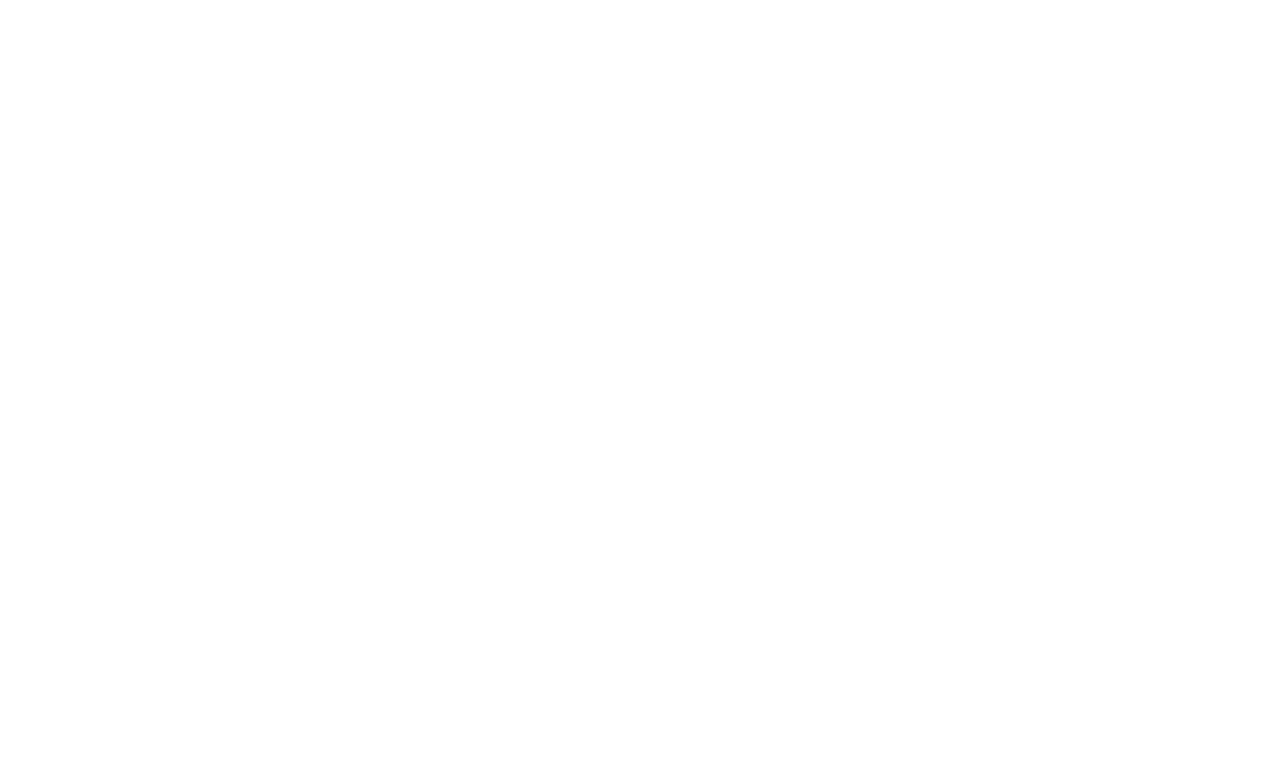
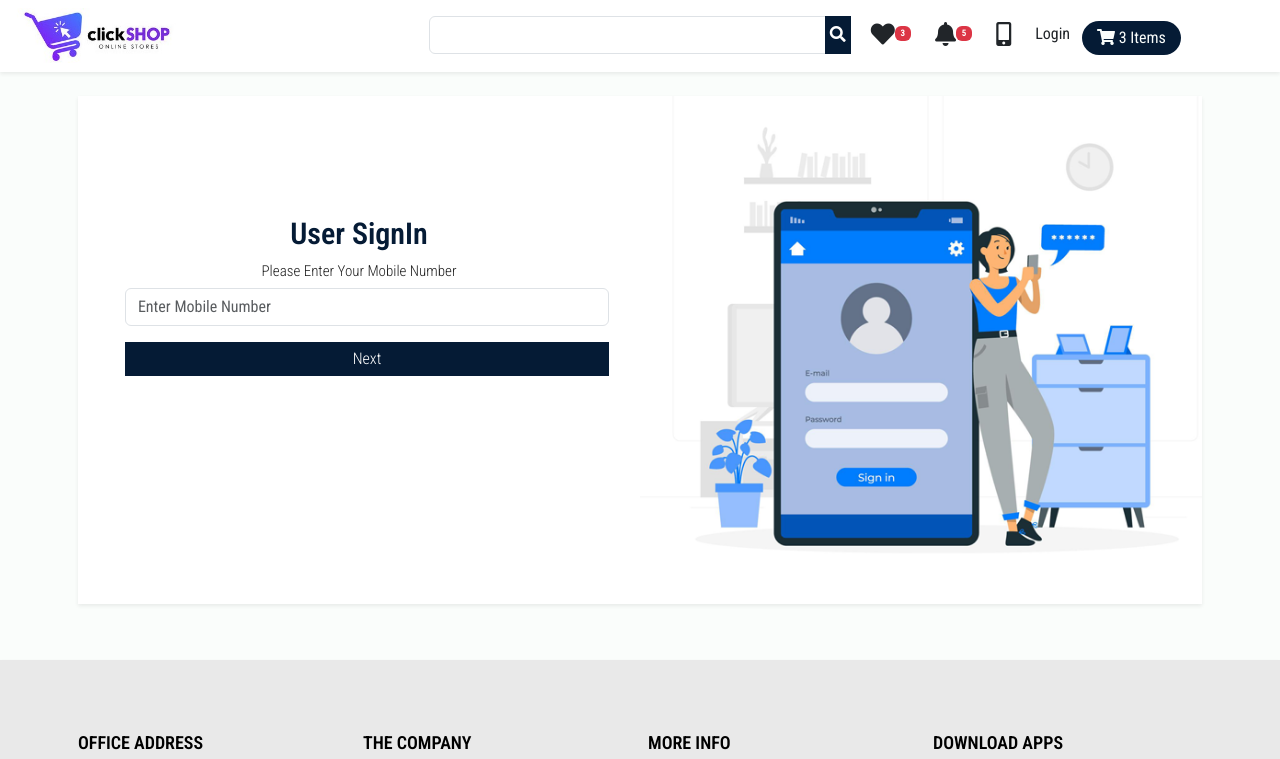
Before and after one commit to Medo3-coder/PWA-Ecommerce-App, a React (Create React App) app in the folder frontend/: page /login in a window 1280 px wide. Before the commit this address had no page. Shown: the top 759 px of the page. Built offline with nearby package versions, Linux system fonts and the light colour scheme.

Commit message:
User Login Register Component

```diff
--- a/frontend/src/assets/css/button.css
+++ b/frontend/src/assets/css/button.css
@@ -5,6 +5,16 @@
 .btn:focus {
     box-shadow: none;
 }
+
+.site-btn-login{
+    font-weight: 300;
+    padding: 5px;
+    font-family: 'Roboto Condensed', sans-serif;
+    width: 100%;
+    color: white !important;
+    background: #051b35 !important;
+}
+
 .site-btn{
     font-weight: 300;
     padding: 5px;
--- /dev/null
+++ b/frontend/src/assets/css/common.css
@@ -0,0 +1,38 @@
+html {
+    height: auto !important;
+}
+body {
+    background-color: #FAFDFB !important;
+    font-size: 15px;
+    font-family: 'Roboto Condensed', sans-serif;
+    font-weight: 300;
+    color: #212121;
+    position: initial !important;
+    min-height: initial !important;
+    top: auto !important;
+}
+
+.goog-te-banner-frame {
+    top:initial;
+    bottom: 0;
+    display: none;
+}
+
+
+
+.BetweenTwoSection{
+    margin-top: 60px;
+    margin-bottom: 60px;
+}
+
+.TopSection{
+    margin-top: 100px;
+}
+
+.Link{
+    text-decoration: none !important;
+}
+
+.Link:hover{
+    text-decoration: none !important;
+}
--- a/frontend/src/assets/css/custom.css
+++ b/frontend/src/assets/css/custom.css
@@ -11,6 +11,9 @@
 @import "megaMenuMobile.css";
 @import "responsive.css";
 @import "megaMenuDesktop.css";
+@import "onboard.css";
+@import "common.css";
+
 
 
 
--- /dev/null
+++ b/frontend/src/assets/css/onboard.css
@@ -0,0 +1,10 @@
+.onboardBanner{
+    width: 100% !important;
+    height: auto;
+    object-fit: cover;
+}
+.onboardForm{
+    margin-top: 70px;
+    margin-bottom: 70px;
+    width: 90%;
+}
--- a/frontend/src/assets/css/typo.css
+++ b/frontend/src/assets/css/typo.css
@@ -5,6 +5,14 @@
     font-size: 20px;
     font-family: 'Roboto Condensed', sans-serif;
     font-weight: 400;
+}
+.section-title-login {
+    margin-top: 50px;
+    margin-bottom: 10px;
+    color: #051b35;
+    font-size: 30px;
+    font-family: 'Roboto Condensed', sans-serif;
+    font-weight: 600;
 }
 .section-sub-title {
     color: #212121;
--- a/frontend/src/components/common/NavMenuDesktop.jsx
+++ b/frontend/src/components/common/NavMenuDesktop.jsx
@@ -27,9 +27,9 @@
 
   }
 
-  const menuBarClickHandler = () => {
-    sideNavOpenClose();
-  }
+  // const menuBarClickHandler = () => {
+  //   sideNavOpenClose();
+  // }
 
   const contentOverlayClickHandler = () => {
     sideNavOpenClose();
@@ -80,7 +80,7 @@
                   </sup>
                 </Link>
                 <a className="btn" href="test"> <i className="fa h4 fa-mobile-alt"></i></a>
-                <Link to="/" className="h4 btn">Login </Link>
+                <Link to="/login" className="h4 btn">Login </Link>
 
                 <Button className="cart-btn"><i className="fa fa-shopping-cart"></i> 3 Items</Button>
               </Col>
--- a/frontend/src/components/common/NavMenuMoblie.jsx
+++ b/frontend/src/components/common/NavMenuMoblie.jsx
@@ -7,7 +7,7 @@
 import Logo from "../../assets/images/logo.jpg";
 import MegaMenuMobile from "../home/MegaMenuMobile";
 
-const NavMenuMoblie = () => {
+const NavMenuMobile = () => {
 
   const [sideNavState , setSideNavState] = useState("sideNavClose");
   const [contentOverState , setContentOverState] = useState("ContentOverlayClose");
@@ -73,4 +73,4 @@
   );
 };
 
-export default NavMenuMoblie;
+export default NavMenuMobile;
--- /dev/null
+++ b/frontend/src/components/common/UserLogin.jsx
@@ -0,0 +1,42 @@
+import React from "react";
+import Container from "react-bootstrap/Container";
+import { Link } from "react-router-dom";
+import Row from "react-bootstrap/Row";
+import Col from "react-bootstrap/Col";
+import Button from "react-bootstrap/Button";
+import { Form } from "react-bootstrap";
+import Login from "../../assets/images/login.png"
+
+const UserLogin = () => {
+   return (
+    <>
+     <Container>
+         <Row className="p-2">
+             <Col className="shadow-sm bg-white mt-2" md={12} lg={12} sm={12} xs={12}>
+
+
+             <Row className="text-center">
+                <Col className="d-flex justify-content-center" md={6} lg={6} sm={12} xs={12}>
+                <Form className="onboardForm">
+                    <h4 className="section-title-login">User SignIn</h4>
+                    <h6 className="section-sub-title">Please Enter Your Mobile Number</h6>
+                    <input className="form-control m-2" type="text" placeholder="Enter Mobile Number" />
+                    <Button className="btn btn-block m-2 site-btn-login">Next</Button>
+
+                </Form>
+                </Col>
+                <Col className="p-0 m-0 Desktop" md={6} lg={6} sm={12} xs={12}>
+                   <img className="onboardBanner" src={Login} alt="no_image" />
+
+                </Col>
+             </Row>
+
+             </Col>
+         </Row>
+     </Container>
+
+    </>
+   );
+}
+
+export default UserLogin ;
--- a/frontend/src/pages/Home.jsx
+++ b/frontend/src/pages/Home.jsx
@@ -4,7 +4,7 @@
 import Collection from "../components/home/Collection";
 import NewArrival from "../components/home/NewArrival";
 import NavMenuDesktop from "../components/common/NavMenuDesktop";
-import NavMenuMoblie from "../components/common/NavMenuMoblie";
+import NavMenuMobile from "../components/common/NavMenuMoblie";
 import HomeTopMobile from "../components/home/HomeTopMobile";
 import HomeTop from "../components/home/HomeTop";
 import FooterDesktop from "../components/common/FooterDesktop";
@@ -19,7 +19,7 @@
       </div>
 
       <div className="Mobile">
-        <NavMenuMoblie />
+        <NavMenuMobile />
         <HomeTopMobile />
       </div>
 
--- /dev/null
+++ b/frontend/src/pages/UserLoginPage.jsx
@@ -0,0 +1,32 @@
+import React from "react";
+import FooterDesktop from "../components/common/FooterDesktop";
+import FooterMobile from "../components/common/FooterMobile";
+import NavMenuDesktop from "../components/common/NavMenuDesktop";
+import NavMenuMobile from "../components/common/NavMenuMoblie";
+import UserLogin from "../components/common/UserLogin";
+
+const UserLoginPage = () => {
+  return (
+    <>
+      <div className="Desktop">
+        <NavMenuDesktop />
+      </div>
+
+      <div className="Mobile">
+        <NavMenuMobile />
+      </div>
+
+      <UserLogin />
+
+      <div className="Desktop">
+        <FooterDesktop />
+      </div>
+
+      <div className="Mobile">
+        <FooterMobile />
+      </div>
+    </>
+  );
+};
+
+export default UserLoginPage;
--- a/frontend/src/routes/AppRoutes.jsx
+++ b/frontend/src/routes/AppRoutes.jsx
@@ -1,11 +1,13 @@
-import React from 'react';
-import { Routes, Route } from 'react-router-dom';
-import HomePage from '../pages/Home';
+import React from "react";
+import { Routes, Route } from "react-router-dom";
+import HomePage from "../pages/Home";
+import UserLoginPage from "../pages/UserLoginPage";
 
 const AppRoutes = () => {
   return (
     <Routes>
       <Route path="/" element={<HomePage />} />
+      <Route path="/login" element={<UserLoginPage />} />
     </Routes>
   );
 };
```
Also changed, not shown: frontend/src/assets/images/login.png (added), frontend/src/assets/images/no_image.jpg (added).
